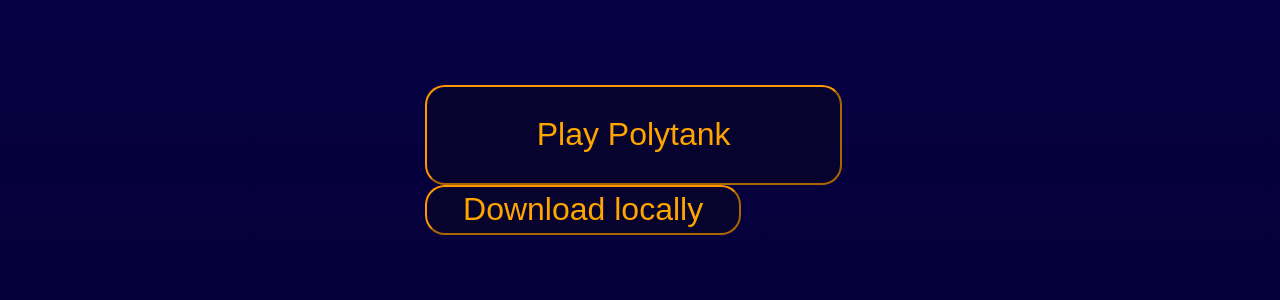
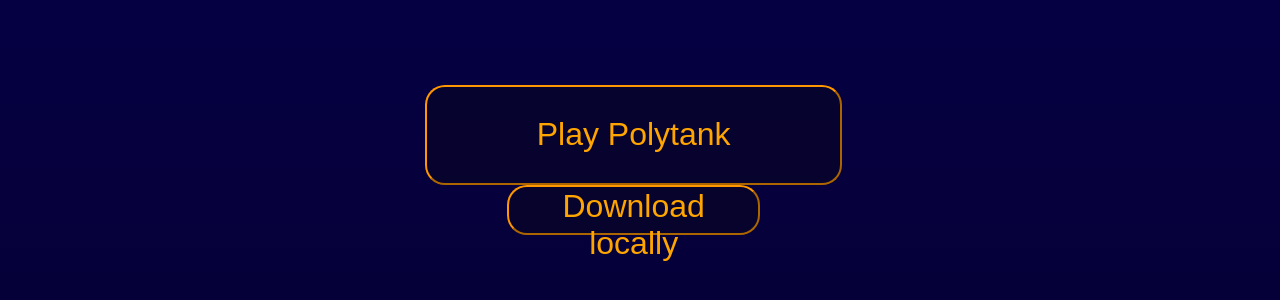
Before and after one commit to CatoStudios/Polytank, a plain HTML site: page index.html in a window 1280 px wide. Shown: the part 176-476 px from the top of the page. Drawn offline with Linux system fonts and the light colour scheme.

Commit message:
Update index.html

```diff
--- a/index.html
+++ b/index.html
@@ -24,7 +24,7 @@
 		<button class="button" onclick="window.location.href='Play';">Play Polytank</button>
 
         </div>
-	            <div style="width: 25%;height: 50px;padding-right: 33%;padding-left: 33%;">
+	            <div style="width: 20%;height: 50px;padding-right: 39.5%;padding-left: 39.5%;">
 
 		<button class="button" onclick="window.location.href='https://drive.google.com/u/0/uc?id=1XKXwIGSzSOj6T2npukFiGWFquKc-AlgO&export=download';">Download locally</button>
 
```
